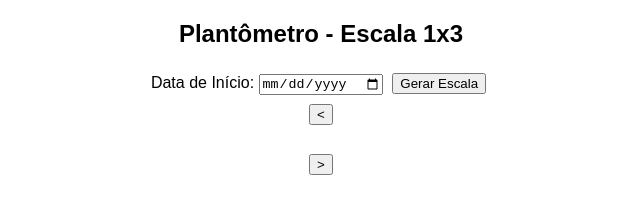
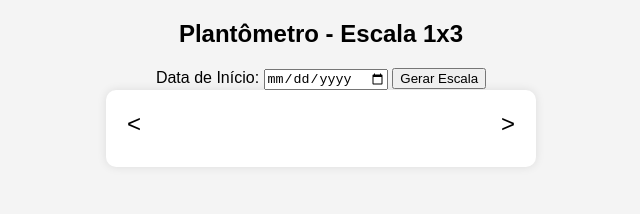
Before and after one commit to KAUZ1NNN/Plant-metro, a plain HTML site: page index.html in a window 1280 px wide. Shown: the whole page, without its empty margins (319-959 px from the left). Drawn offline with Linux system fonts and the light colour scheme.

Commit message:
Update styles.css

```diff
--- a/styles.css
+++ b/styles.css
@@ -1,9 +1,11 @@
-body { font-family: Arial, sans-serif; text-align: center; }
-table { width: 100%; border-collapse: collapse; margin-top: 20px; }
-th, td { border: 1px solid black; padding: 10px; text-align: center; }
-button { margin: 5px; }
-
+body { font-family: Arial, sans-serif; text-align: center; background: #f4f4f4; }
+.calendar-container { max-width: 400px; margin: auto; background: white; padding: 15px; border-radius: 10px; box-shadow: 0px 0px 10px rgba(0, 0, 0, 0.1); }
+.calendar-header { display: flex; justify-content: space-between; align-items: center; margin-bottom: 10px; }
+.calendar-header button { background: none; border: none; font-size: 1.5em; cursor: pointer; }
+.calendar { display: grid; grid-template-columns: repeat(7, 1fr); gap: 5px; }
+.day { padding: 15px; background: white; border-radius: 5px; cursor: pointer; transition: 0.3s; }
 .work-day { background-color: red; color: white; }
-.rest-day { background-color: white; color: black; }
+.rest-day { background-color: lightgray; color: black; }
 .night-extra { background-color: darkblue; color: white; }
 .day-extra { background-color: yellow; color: black; }
+.today { border: 2px solid black; }
```
